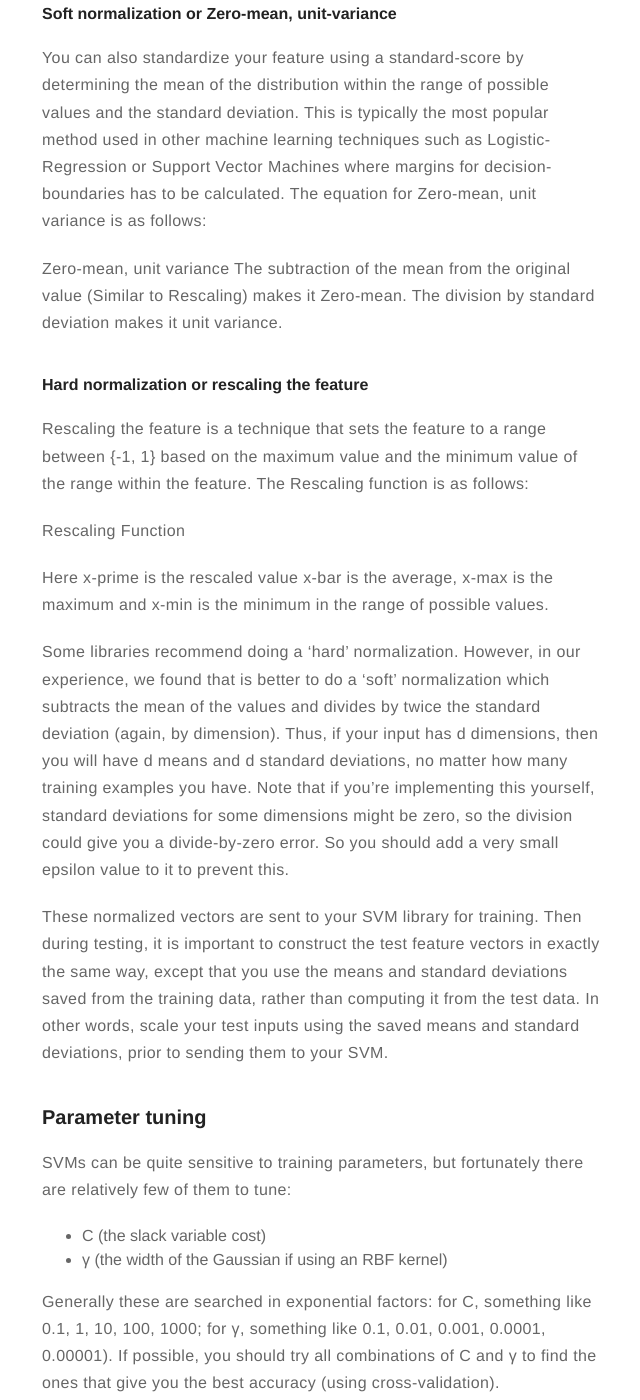
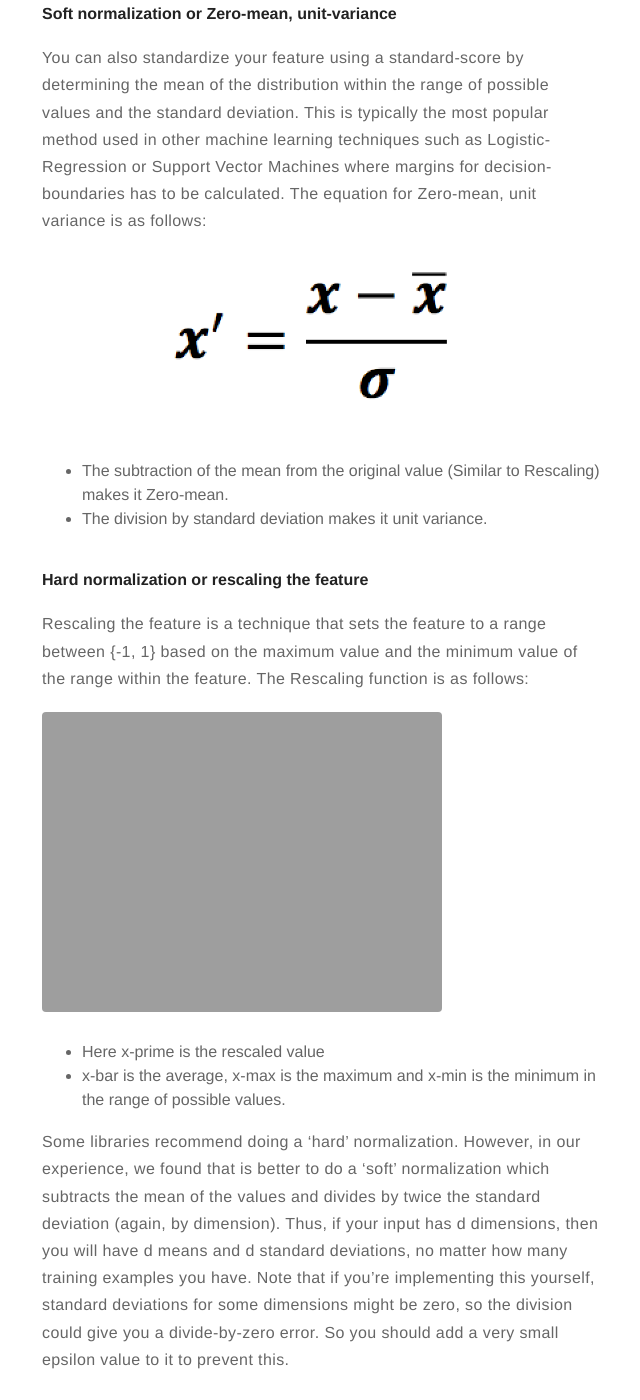
Before and after one commit to nikhilRP/nikhilRP.github, a Jekyll site: the page built from _posts/2016-08-18-SVM-scaling-and-tuning.md, in a window 1280 px wide and 1400 px high, scrolled down 1318 px. Shown: the whole window, without its empty margins (318-958 px from the left). Built offline with Jekyll 4.4.1, drawn with Linux system fonts in a browser that asks for light colours; comment, search, counter and statistics services are not loaded.

Commit message:
Updated the post

```diff
--- a/_posts/2016-08-18-SVM-scaling-and-tuning.md
+++ b/_posts/2016-08-18-SVM-scaling-and-tuning.md
@@ -37,18 +37,19 @@ Also, if one of the features land up having a very broad range of value (Lets sa
 
 You can also standardize your feature using a standard-score by determining the mean of the distribution within the range of possible values and the standard deviation. This is typically the most popular method used in other machine learning techniques such as Logistic-Regression or Support Vector Machines where margins for decision-boundaries has to be calculated. The equation for Zero-mean, unit variance is as follows:
 
-Zero-mean, unit variance
-The subtraction of the mean from the original value (Similar to Rescaling) makes it Zero-mean.
-The division by standard deviation makes it unit variance.
+![soft-normalization]({{ site.url }}/assets/images/1-tcnp8PBqZLvXPPirjpR3VA.png)
+
+* The subtraction of the mean from the original value (Similar to Rescaling) makes it Zero-mean.
+* The division by standard deviation makes it unit variance.
 
 #### Hard normalization or rescaling the feature
 
 Rescaling the feature is a technique that sets the feature to a range between {-1, 1} based on the maximum value and the minimum value of the range within the feature. The Rescaling function is as follows:
 
-Rescaling Function
+![hard-normalization]({{ site.url }}/assets/images/1-5nKjrDASuUVKh9UpRwix6g.JPG)
 
-Here x-prime is the rescaled value
-x-bar is the average, x-max is the maximum and x-min is the minimum in the range of possible values.
+* Here x-prime is the rescaled value
+* x-bar is the average, x-max is the maximum and x-min is the minimum in the range of possible values.
 
 Some libraries recommend doing a 'hard' normalization. However, in our experience, we found that is better to do a 'soft' normalization which subtracts the mean of the values and divides by twice the standard deviation (again, by dimension). Thus, if your input has d dimensions, then you will have d means and d standard deviations, no matter how many training examples you have. Note that if you're implementing this yourself, standard deviations for some dimensions might be zero, so the division could give you a divide-by-zero error. So you should add a very small epsilon value to it to prevent this.
 
```
Also changed, not shown: assets/images/1-5nKjrDASuUVKh9UpRwix6g.png (added), assets/images/1-tcnp8PBqZLvXPPirjpR3VA.png (added), assets/images/profile.jpg (deleted).
